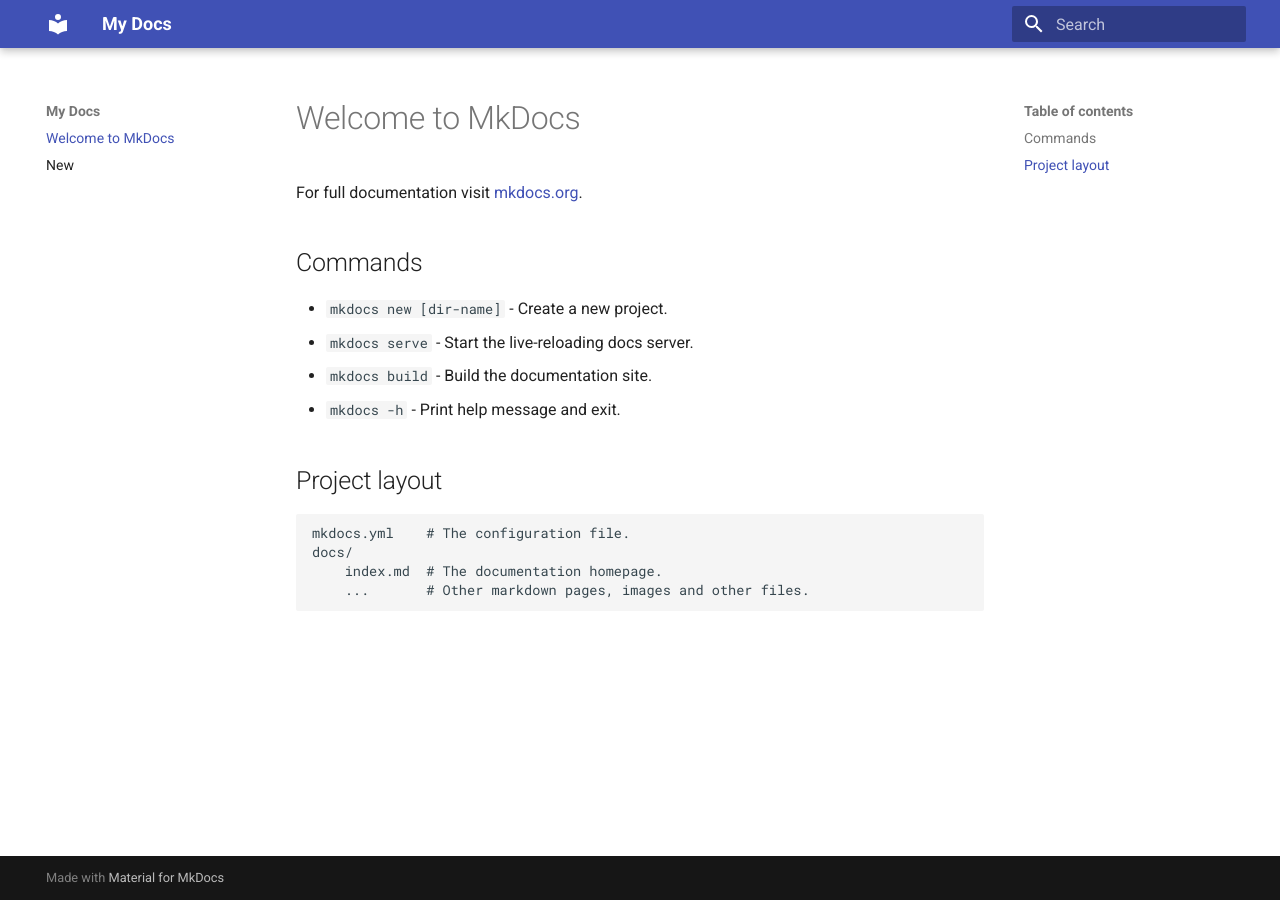
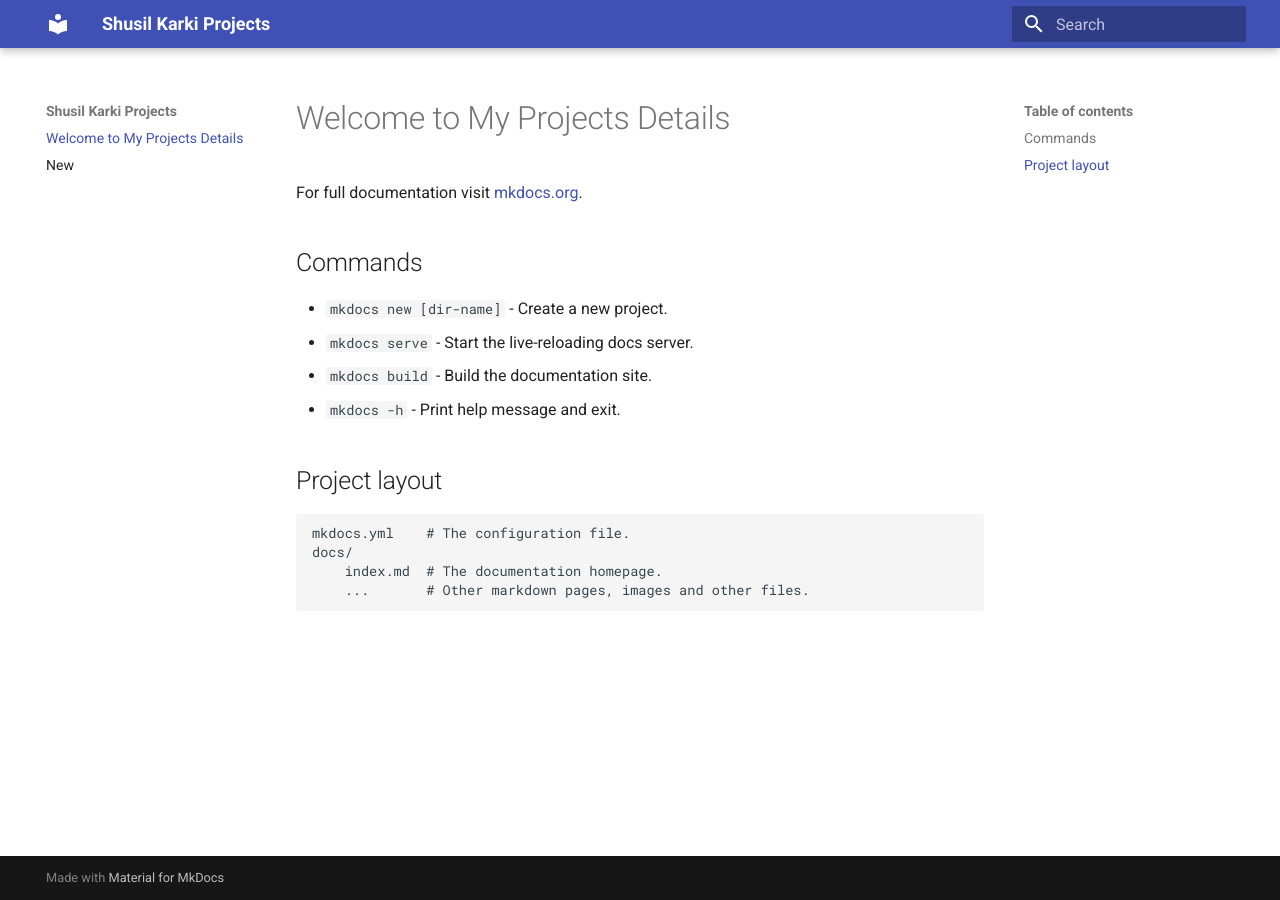
Before and after one commit to shusilkarki/first-project, an MkDocs documentation site: the page built from docs/index.md, in a window 1280 px wide. Built offline with MkDocs 1.6.1 and Material for MkDocs 9.7.7, drawn with Linux system fonts in a browser that asks for light colours.

Commit message:
Name changes made

```diff
--- a/docs/index.md
+++ b/docs/index.md
@@ -1,4 +1,4 @@
-# Welcome to MkDocs
+# Welcome to My Projects Details
 
 For full documentation visit [mkdocs.org](https://www.mkdocs.org).
 
--- a/mkdocs.yml
+++ b/mkdocs.yml
@@ -1,3 +1,3 @@
-site_name: My Docs
+site_name: Shusil Karki Projects
 theme:
   name: material
```
